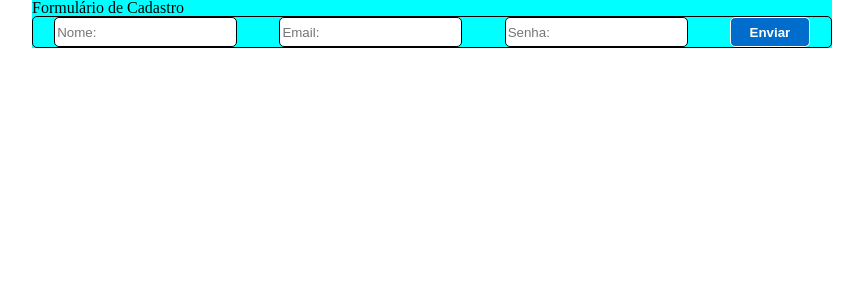
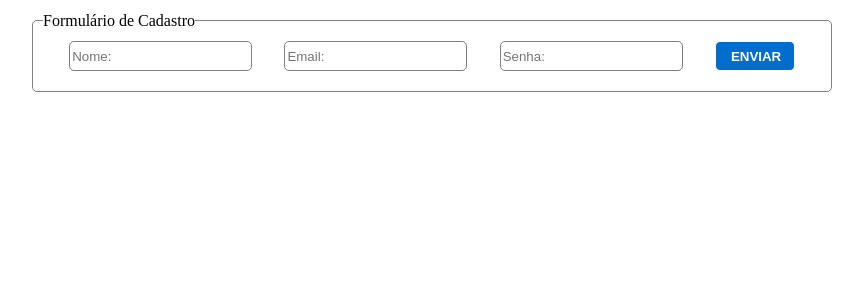
Before and after one commit to patriciatersariol/introducao-react-app, a React (Create React App) app: page / in a window 1280 px wide. Shown: the top 300 px of the page, without its empty margins (208-1071 px from the left). Built offline with nearby package versions, Linux system fonts and the light colour scheme.

Commit message:
finalizando a estilizacao do form de envio

```diff
--- a/src/App.css
+++ b/src/App.css
@@ -1,11 +1,26 @@
 .app {
     width: 800px;
-    background-color: aqua;
     margin-left: auto;
     margin-right: auto;
+    padding-top: 10px;
+    margin-top: 10px;
 }
 
-.input {
+.title {
+    position: absolute;
+    top: -8px;
+    left: 10px;
+    background-color: white;
+}
+
+.box-input {
+    position: relative;
+    border: 1px solid grey;
+    border-radius: 5px;
+    padding: 20px;
+}
+
+.box-inputs {
     display: flex;
     flex-direction: row;
     justify-content: space-around;
--- a/src/App.js
+++ b/src/App.js
@@ -6,12 +6,12 @@ const App = () => {
   return (
     <div className="app">
       <div className="box-input">
-        <p>Formulário de Cadastro</p>
+        <p className="title">Formulário de Cadastro</p>
         <div className="input-body">
-          <div className="input">
-            <Input placeholder="Nome: " />
-            <Input placeholder="Email: " />
-            <Input placeholder="Senha: " />
+          <div className="box-inputs">
+            <Input placeholder="Nome: " type="text" />
+            <Input placeholder="Email: " type="email" />
+            <Input placeholder="Senha: " type="password" />
             <Button />
           </div>
         </div>
--- a/src/components/Button/index.js
+++ b/src/components/Button/index.js
@@ -4,7 +4,7 @@ import "./button.css"
 const Button = () => {
   return (
     <div>
-      <button className="btn">Enviar</button>
+      <button className="btn">ENVIAR</button>
     </div>
   )
 }
--- a/src/components/Input/index.js
+++ b/src/components/Input/index.js
@@ -1,10 +1,10 @@
 import React from "react"
 import "./input.css"
 
-const Input = ({ placeholder }) => {
+const Input = ({ placeholder, type }) => {
   return (
     <div className="container-input">
-      <input className="input" placeholder={placeholder}></input>
+      <input className="input" placeholder={placeholder} type={type}></input>
     </div>
   )
 }
--- a/src/components/Input/input.css
+++ b/src/components/Input/input.css
@@ -5,6 +5,6 @@
 }
 
 .input {
-    border: 1px solid;
+    border: 1px solid grey;
     border-radius: 5px;
 }
```
